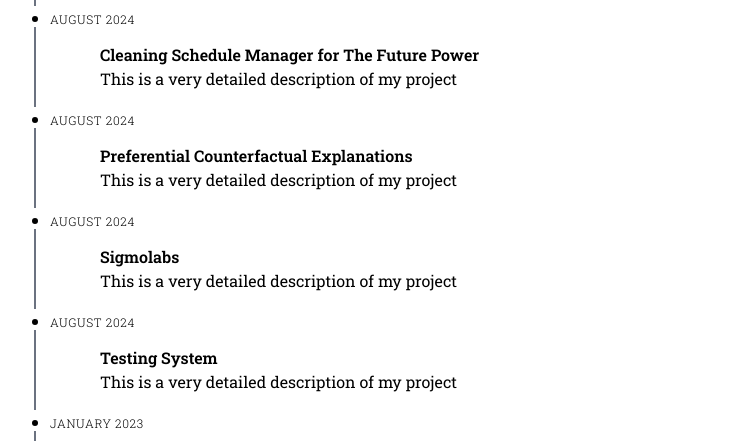
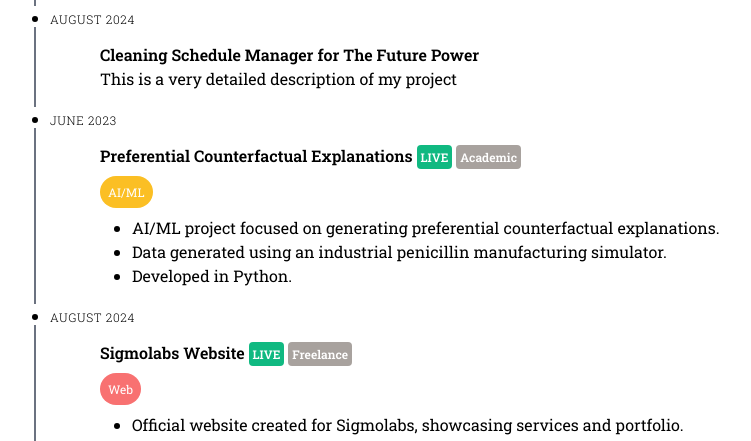
Before and after one commit to adilsal33m/adilsal33m.github.io, a website: page index.html in a window 1280 px wide. Shown: the part 4019-4460 px from the top of the page, without its empty margins (238-989 px from the left). Drawn offline with nearby package versions, Linux system fonts and the light colour scheme.

Commit message:
More projects added.

```diff
--- a/index.html
+++ b/index.html
@@ -488,25 +488,44 @@
           </div>
         </li>
         <li>
-          <p class="text-xs uppercase font-light tracking-wider">August 2024</p>
+          <p class="text-xs uppercase font-light tracking-wider">June 2023</p>
           <div class="-ml-4 pl-8 sm:pl-16 border-l-2 border-gray-500 outline-offset-8 py-4">
-            <h3 class="font-semibold">Preferential Counterfactual Explanations</h3>
-            <p>This is a very detailed description of my project</p>
+            <a class="hover:opacity-80 transition flex flex-row items-center gap-2">
+              <h3 class="font-semibold">Preferential Counterfactual Explanations
+                <span class="text-xs uppercase rounded p-1 bg-emerald-500 text-white">LIVE</span>
+                <span class="bg-stone-400 text-white text-xs rounded p-1">Academic</span>
+              </h3>
+            </a>
+            <div class="flex flex-wrap gap-2 py-2">
+              <span class="bg-amber-400 text-white text-xs rounded-full px-2 py-2">AI/ML</span>
+            </div>
+            <ul class="list-disc ml-8">
+              <li>AI/ML project focused on generating preferential counterfactual explanations.</li>
+              <li>Data generated using an industrial penicillin manufacturing simulator.</li>
+              <li>Developed in Python.</li>
+            </ul>
           </div>
         </li>
         <li>
           <p class="text-xs uppercase font-light tracking-wider">August 2024</p>
           <div class="-ml-4 pl-8 sm:pl-16 border-l-2 border-gray-500 outline-offset-8 py-4">
-            <h3 class="font-semibold">Sigmolabs</h3>
-            <p>This is a very detailed description of my project</p>
+            <a class="hover:opacity-80 transition flex flex-row items-center gap-2" href="http://sigmolabs.com">
+              <h3 class="font-semibold">Sigmolabs Website
+                <span class="text-xs uppercase rounded p-1 bg-emerald-500 text-white">LIVE</span>
+                <span class="bg-stone-400 text-white text-xs rounded p-1">Freelance</span>
+              </h3>
+            </a>
+            <div class="flex flex-wrap gap-2 py-2">
+              <span class="bg-red-400 text-white text-xs rounded-full px-2 py-2">Web</span>
+            </div>
+            <ul class="list-disc ml-8">
+              <li>Official website created for Sigmolabs, showcasing services and portfolio.</li>
+              <li>Clean, modern design with a focus on user experience and responsiveness.</li>
+              <li>Includes sections for company information, projects, and client testimonials.</li>
+              <li>Built with a professional, SEO-friendly approach for visibility and engagement.</li>
+            </ul>
           </div>
-        </li>
-        <li>
-          <p class="text-xs uppercase font-light tracking-wider">August 2024</p>
-          <div class="-ml-4 pl-8 sm:pl-16 border-l-2 border-gray-500 outline-offset-8 py-4">
-            <h3 class="font-semibold">Testing System</h3>
-            <p>This is a very detailed description of my project</p>
-          </div>
+
         </li>
         <li>
           <p class="text-xs uppercase font-light tracking-wider">January 2023</p>
@@ -563,6 +582,7 @@
               </h3>
             </a>
             <div class="flex flex-wrap gap-2 py-2">
+              <span class="bg-red-400 text-white text-xs rounded-full px-2 py-2">Web</span>
               <span class="bg-amber-400 text-white text-xs rounded-full px-2 py-2">AI/ML</span>
             </div>
             <ul class="list-disc ml-8">
@@ -612,6 +632,26 @@
               <li>Fetches data periodically from GitHub for up-to-date information.</li>
               <li>Creates beautiful and interactive visuals using the D3.js library.</li>
               <li>Includes options to filter and sort data for detailed analysis.</li>
+            </ul>
+          </div>
+        </li>
+        <li>
+          <p class="text-xs uppercase font-light tracking-wider">December 2019</p>
+          <div class="-ml-4 pl-8 sm:pl-16 border-l-2 border-gray-500 outline-offset-8 py-4">
+            <a class="hover:opacity-80 transition flex flex-row items-center gap-2">
+              <h3 class="font-semibold">Scheduled Test and Quiz Web Application
+                <span class="text-xs uppercase rounded p-1 bg-gray-300">archived</span>
+                <span class="bg-stone-400 text-white text-xs rounded p-1">Personal</span>
+              </h3>
+            </a>
+            <div class="flex flex-wrap gap-2 py-2">
+              <span class="bg-red-400 text-white text-xs rounded-full px-2 py-2">Web</span>
+            </div>
+            <ul class="list-disc ml-8">
+              <li>Web application for scheduling and conducting tests and quizzes.</li>
+              <li>Allows instructors to set test schedules and students to take quizzes online.</li>
+              <li>Provides automated grading.</li>
+              <li>Built using Laravel framework.</li>
             </ul>
           </div>
         </li>
```
